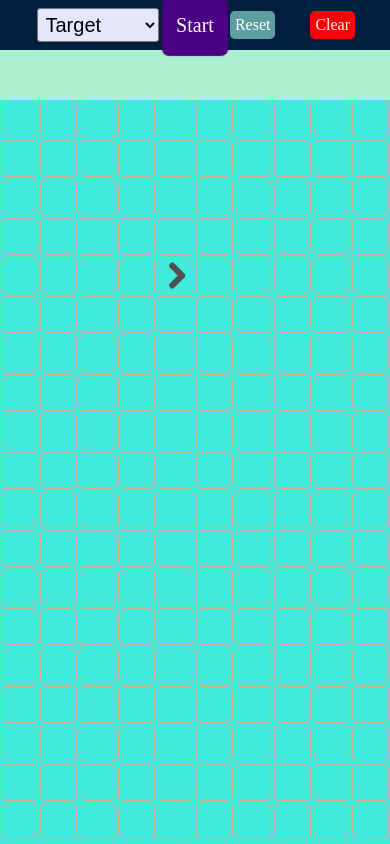
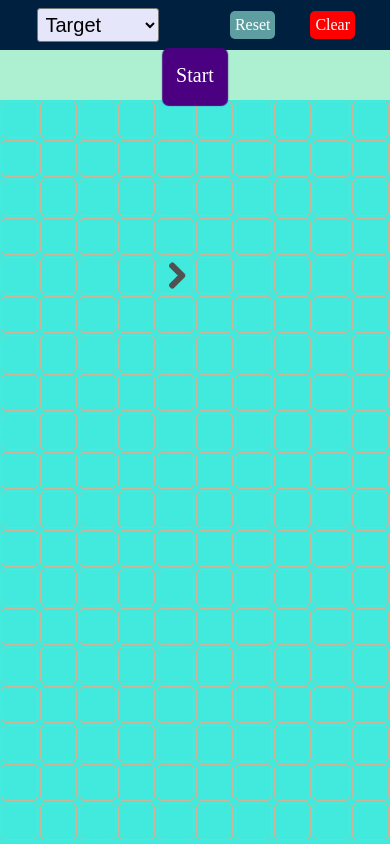
Before and after one commit to yaroslavkhudchenko/pathfinder-algorithms-visualizer, a React (Create React App) app: page / in a window 390 px wide. Built offline with nearby package versions, Linux system fonts and the light colour scheme.

Commit message:
fix bug on mobile header

```diff
--- a/src/index.scss
+++ b/src/index.scss
@@ -42,6 +42,7 @@ body,html {
     height: 100%;
     box-sizing: border-box;
     font-size: 20px;
+    z-index: 999;
 }
 .singleNode {
 	border: 1px solid #CDB599FF;
@@ -168,3 +169,9 @@ input[type=number]::-webkit-outer-spin-button {
     background: red;
   }
 }
+
+@media (max-width: 500px) {
+  .startButton {
+    top: 50px;
+  }
+}
```
